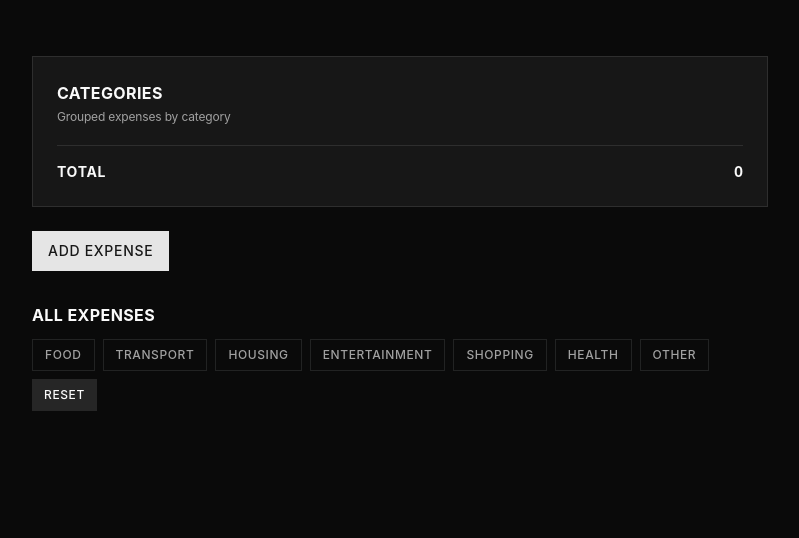
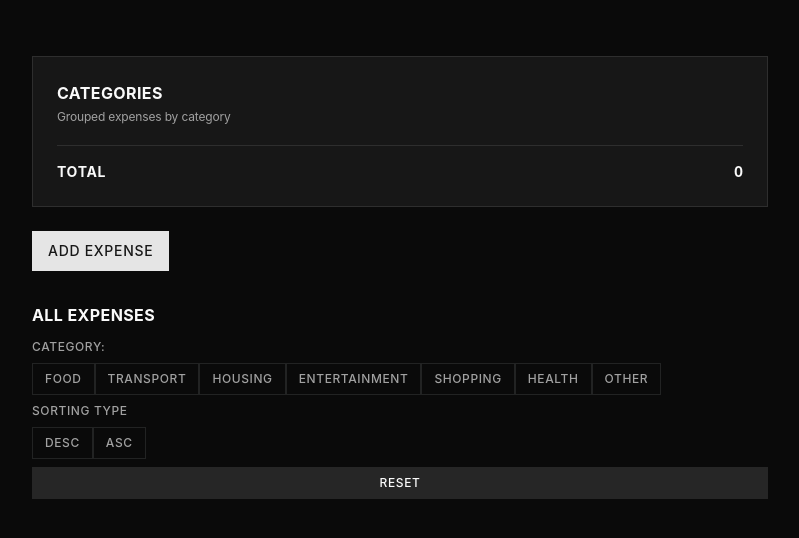
Before and after one commit to chikin-a/react-expense-tracker, a React (Vite) app: page / in a window 1280 px wide. Shown: the top 538 px of the page, without its empty margins (240-1039 px from the left). Built offline with nearby package versions, Linux system fonts and the light colour scheme.

Commit message:
feat: update Filter component to use new props and integrate with ExpenseHistory

```diff
--- a/src/components/Filter.tsx
+++ b/src/components/Filter.tsx
@@ -1,30 +1,68 @@
 import { EXPENSE_CATEGORIES, type ExpenseCategory } from '../types/expense.type'
+import type { FilterParamsType } from './ExpenseHistory'
 
 type Props = {
-  activated: ExpenseCategory | null
-  setActivated: (category: ExpenseCategory | null) => void
+  currentFilterParams: FilterParamsType
+  onChangeCategory: (category: ExpenseCategory) => void
+  onChangeSortingType: (type: 'ascending' | 'descending') => void
+  onReset: () => void
 }
 
-export const Filter = ({ activated, setActivated }: Props) => {
+export const Filter = ({
+  currentFilterParams,
+  onChangeCategory,
+  onChangeSortingType,
+  onReset,
+}: Props) => {
   return (
-    <div className='flex flex-wrap gap-2 mb-4'>
-      {EXPENSE_CATEGORIES.map((e) => (
+    <div className='flex flex-col flex-wrap gap-2 mb-4'>
+      <p className='text-xs uppercase tracking-wider font-medium text-muted-foreground'>CATEGORY:</p>
+      <div className='flex'>
+        {EXPENSE_CATEGORIES.map((e) => (
+          <button
+            key={e}
+            className={[
+              'rounded-none uppercase tracking-wider text-xs font-medium h-8 px-3 transition-colors cursor-pointer',
+              currentFilterParams.category === e
+                ? 'bg-primary text-primary-foreground border border-primary'
+                : 'border border-border bg-transparent text-muted-foreground hover:bg-accent hover:text-accent-foreground',
+            ].join(' ')}
+            onClick={() => onChangeCategory(e)}
+          >
+            {e}
+          </button>
+        ))}
+      </div>
+
+      <p className='text-xs uppercase tracking-wider font-medium text-muted-foreground'>SORTING TYPE</p>
+      <div className='flex'>
         <button
-          key={e}
           className={[
             'rounded-none uppercase tracking-wider text-xs font-medium h-8 px-3 transition-colors cursor-pointer',
-            activated === e
+            currentFilterParams.sortingType === 'descending'
               ? 'bg-primary text-primary-foreground border border-primary'
               : 'border border-border bg-transparent text-muted-foreground hover:bg-accent hover:text-accent-foreground',
           ].join(' ')}
-          onClick={() => setActivated(e)}
+          onClick={() => onChangeSortingType('descending')}
         >
-          {e}
+          DESC
         </button>
-      ))}
+        <button
+          className={[
+            'rounded-none uppercase tracking-wider text-xs font-medium h-8 px-3 transition-colors cursor-pointer',
+            currentFilterParams.sortingType === 'ascending'
+              ? 'bg-primary text-primary-foreground border border-primary'
+              : 'border border-border bg-transparent text-muted-foreground hover:bg-accent hover:text-accent-foreground',
+          ].join(' ')}
+          onClick={() => onChangeSortingType('ascending')}
+        >
+          ASC
+        </button>
+      </div>
+
       <button
         className='rounded-none uppercase tracking-wider text-xs font-medium bg-secondary text-secondary-foreground h-8 px-3 hover:bg-secondary/80 transition-colors'
-        onClick={() => setActivated(null)}
+        onClick={onReset}
       >
         Reset
       </button>
--- a/src/pages/Home.tsx
+++ b/src/pages/Home.tsx
@@ -1,24 +1,19 @@
 import { ExpenseForm } from '../components/ExpenseForm'
-import { ExpenseCard } from '../components/ExpenseCard'
 import { useExpenseContext } from '../hooks/useExpenseContext'
 import { useState } from 'react'
-import { type Expense, type ExpenseCategory } from '../types/expense.type'
-import { Filter } from '../components/Filter'
+import { type Expense } from '../types/expense.type'
 import { MonthlyAnalytics } from '../components/MonthlyAnalytics'
 import { useLockBodyScroll } from '../hooks/useLockBodyScroll'
 import { Button } from '../components/Button'
+import { ExpenseHistory } from '../components/ExpenseHistory'
 
 export const Home = () => {
-  const { expenses, addExpense, updateExpense, removeExpense } =
-    useExpenseContext()
+  const { expenses, addExpense, updateExpense } = useExpenseContext()
   const [isFormsVisible, setIsFormVisible] = useState({
     addForm: false,
     editFrom: false,
   })
   const [editingExpense, setEditingExpense] = useState<Expense>()
-  const [filterOptions, setFilterOptions] = useState<ExpenseCategory | null>(
-    null,
-  )
 
   useLockBodyScroll(isFormsVisible.addForm || isFormsVisible.editFrom)
 
@@ -64,20 +59,7 @@ export const Home = () => {
         onClick={() => setIsFormVisible((prev) => ({ ...prev, addForm: true }))}
       />
 
-      <h3 className='text-base font-bold uppercase tracking-wide text-foreground mt-8 mb-3'>
-        All Expenses
-      </h3>
-      <Filter activated={filterOptions} setActivated={setFilterOptions} />
-      {expenses
-        .filter((e) => (filterOptions ? e.category === filterOptions : e))
-        .map((e) => (
-          <ExpenseCard
-            key={e.id}
-            data={e}
-            onEdit={handleEditExpense}
-            onDelete={removeExpense}
-          />
-        ))}
+      <ExpenseHistory handleEditExpense={handleEditExpense} />
     </div>
   )
 }
```
